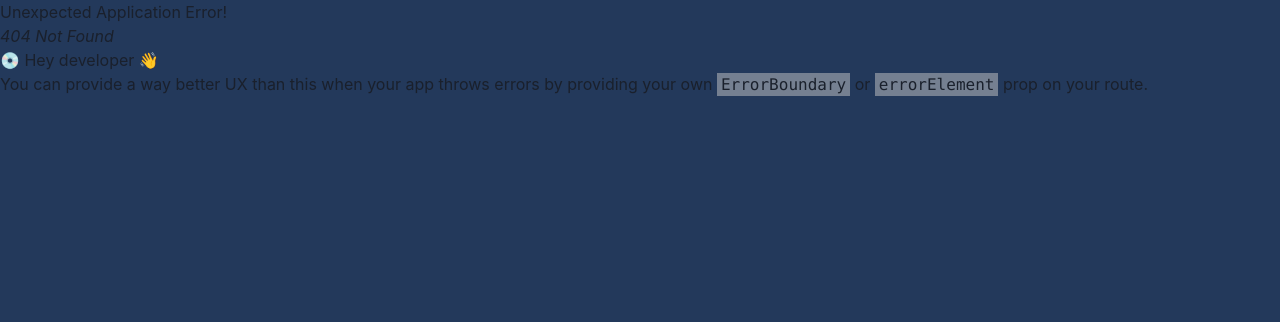
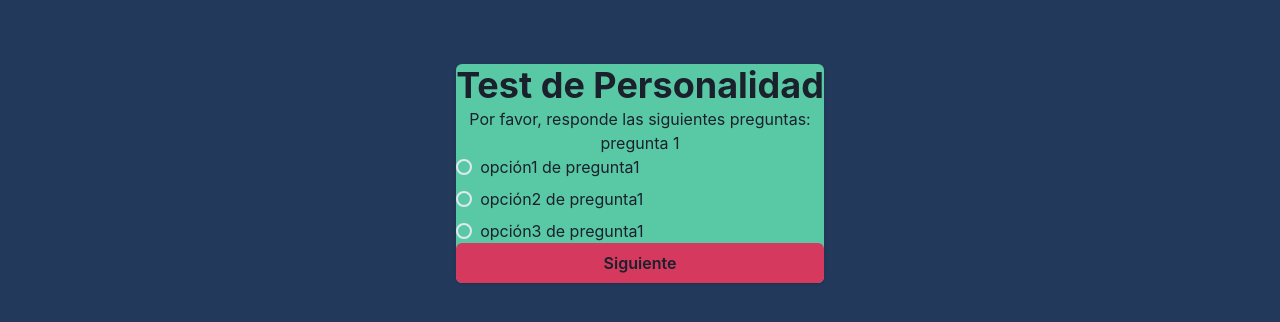
Before and after one commit to fermuzadev/wm-front-app, a React (Vite) app: page /personality in a window 1280 px wide. Before the commit this address had no page. Shown: the top 322 px of the page. Built offline with nearby package versions, Linux system fonts and the light colour scheme.

Commit message:
personality page added

```diff
--- a/src/main.jsx
+++ b/src/main.jsx
@@ -1,6 +1,7 @@
 import React from "react";
 import ReactDOM from "react-dom/client";
 import App from "./pages/App";
+import Personality from "./pages/Personality";
 import Home from "./pages/Home";
 import Login from "./pages/Login";
 import Signup from "./pages/Signup";
@@ -24,6 +25,10 @@ const router = createBrowserRouter([
     path: "/signup",
     element: <Signup />,
   },
+  {
+    path: "/personality",
+    element: <Personality />,
+  },
 ]);
 
 ReactDOM.createRoot(document.getElementById("root")).render(
--- /dev/null
+++ b/src/mocks/preguntasPersonalidad.js
@@ -0,0 +1,29 @@
+export const preguntasPersonalidad = [
+  {
+    id: 0,
+    pregunta: "pregunta 1",
+    opciones: [
+      "opción1 de pregunta1",
+      "opción2 de pregunta1",
+      "opción3 de pregunta1",
+    ],
+  },
+  {
+    id: 1,
+    pregunta: "pregunta 2",
+    opciones: [
+      "opción1 de pregunta2",
+      "opción2 de pregunta2",
+      "opción3 de pregunta2",
+    ],
+  },
+  {
+    id: 2,
+    pregunta: "pregunta 3",
+    opciones: [
+      "opción1 de pregunta3",
+      "opción2 de pregunta3",
+      "opción3 de pregunta3",
+    ],
+  },
+];
--- /dev/null
+++ b/src/pages/Personality.jsx
@@ -0,0 +1,61 @@
+import { useState } from "react";
+import {
+  Box,
+  Text,
+  Center,
+  Card,
+  Button,
+  Heading,
+  Radio,
+  RadioGroup,
+  Stack,
+} from "@chakra-ui/react";
+import { preguntasPersonalidad } from "../mocks/preguntasPersonalidad";
+
+export default function Personality() {
+  const [answers, setAnswers] = useState({});
+  const [counter, setCounter] = useState(0);
+  const [value, setValue] = useState();
+
+  // Función para manejar el envío del formulario
+  const handleSubmit = () => {
+    alert("Gracias por realizar las preguntas de Personalidad");
+    console.log(answers);
+  };
+
+  return (
+    <Center mt="5%">
+      <Card maxW={["90%", "400px"]} textAlign="center" bg="#59c9a5">
+        <Heading>Test de Personalidad</Heading>
+        <Text>Por favor, responde las siguientes preguntas:</Text>
+
+        <Box>
+          <Text>{preguntasPersonalidad[counter].pregunta}</Text>
+          <RadioGroup value={value} onChange={(e) => setValue(parseInt(e))}>
+            <Stack direction="column">
+              <Radio value={1}>
+                {preguntasPersonalidad[counter].opciones[0]}
+              </Radio>
+              <Radio value={2}>
+                {preguntasPersonalidad[counter].opciones[1]}
+              </Radio>
+              <Radio value={3}>
+                {preguntasPersonalidad[counter].opciones[2]}
+              </Radio>
+            </Stack>
+          </RadioGroup>
+        </Box>
+
+        {counter === 2 ? (
+          <Button onClick={handleSubmit} bg="#63B31D">
+            Enviar
+          </Button>
+        ) : (
+          <Button onClick={() => setCounter(counter + 1)} bg="#d5395e">
+            Siguiente
+          </Button>
+        )}
+      </Card>
+    </Center>
+  );
+}
--- a/src/pages/Signup.jsx
+++ b/src/pages/Signup.jsx
@@ -6,14 +6,25 @@ import {
   Box,
   Center,
   Image,
-  Link,
   FormControl,
   Input,
   FormLabel,
   FormHelperText,
 } from "@chakra-ui/react";
 
+import { useState } from "react";
+
 export default function Signup() {
+  const [input, setInput] = useState(["", ""]);
+
+  const handleEmailChange = (e) => setInput([e.target.value, ...input]);
+  const handlePasswordChange = (e) => setInput([...input, e.target.value]);
+
+  const handleSubmit = () => {
+    // const data = { email: input[0], password: input[1] };
+    // return writeJson(data);
+  };
+
   return (
     <Center mt="5%">
       <Card maxW={["90%", "400px"]} textAlign="center" bg="#59c9a5">
@@ -29,13 +40,19 @@ export default function Signup() {
         <Box m="5%">
           <FormControl isRequired>
             <FormLabel>Email</FormLabel>
-            <Input type="email" />
+            <Input id="email" type="email" onChange={handleEmailChange} />
             <FormLabel>Contraseña</FormLabel>
-            <Input type="password" />
+            <Input
+              id="password"
+              type="password"
+              onChange={handlePasswordChange}
+            />
             <FormHelperText>Nunca vamos a divulgar tu email</FormHelperText>
           </FormControl>
           <Text>Si no tienes cuenta y deseas comenzar al crearte una</Text>
-          <Button bg="#d5395e">Crear tu Cuenta</Button>
+          <Button bg="#d5395e" onClick={handleSubmit}>
+            Crear tu Cuenta
+          </Button>
         </Box>
       </Card>
     </Center>
```
Also changed, not shown: src/mocks/registedUserMock.js (+4 -8 lines).
